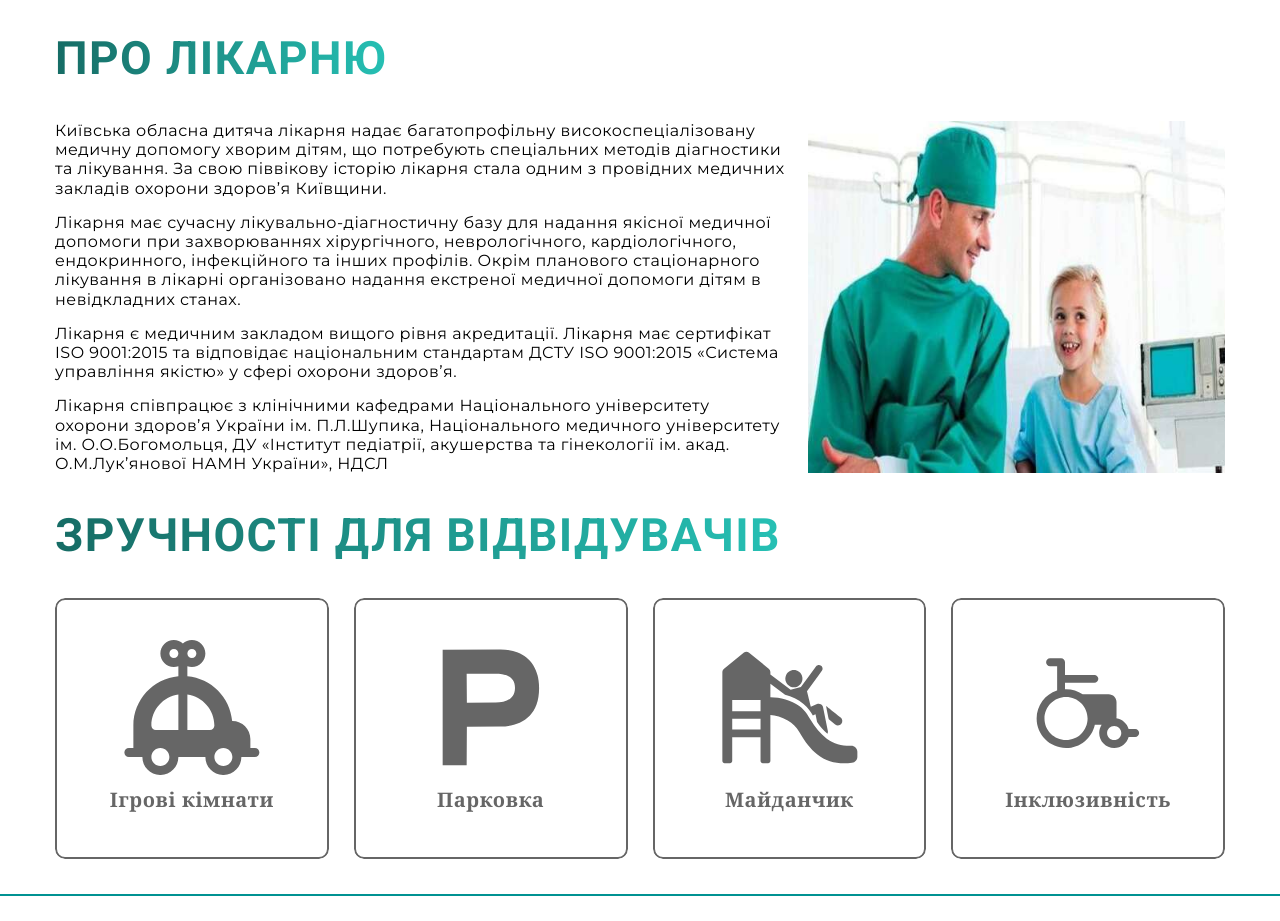
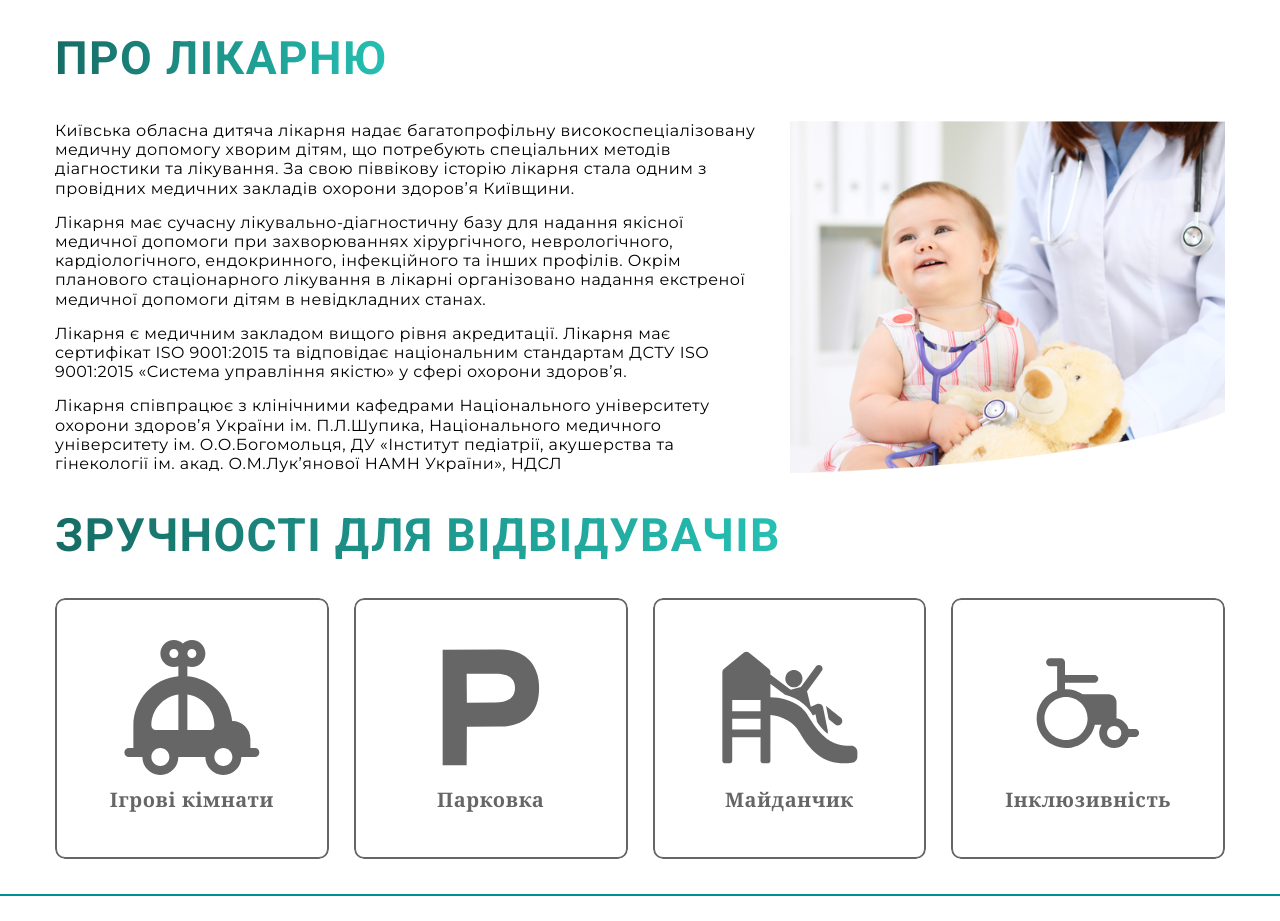
Before and after one commit to AndriiKachan1996/clinicPage, a plain HTML site: page index.html in a window 1280 px wide. Shown: the part 2120-3041 px from the top of the page. Drawn offline with nearby package versions, Linux system fonts and the light colour scheme; a web font is replaced by a local one.

Commit message:
fix foto

```diff
--- a/index.html
+++ b/index.html
@@ -339,7 +339,7 @@
               П.Л.Шупика, Національного медичного університету ім. О.О.Богомольця, ДУ «Інститут педіатрії, акушерства та
               гінекології ім. акад. О.М.Лук’янової НАМН України», НДСЛ </p>
           </div>
-          <div class="about__foto"><img src="./images/detskaya-khirurgiya.jpg" alt="foto"></div>
+          <div class="about__foto"><img src="./images/pediatria2.png" alt="foto"></div>
         </div>
       </div>
     </section>
```
